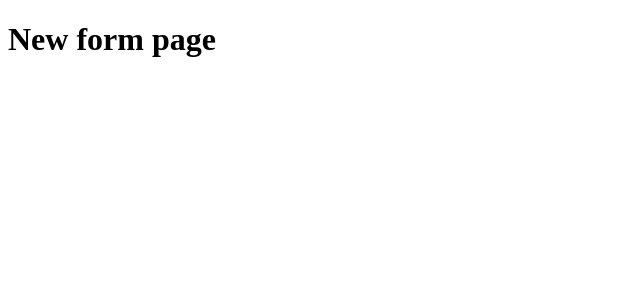
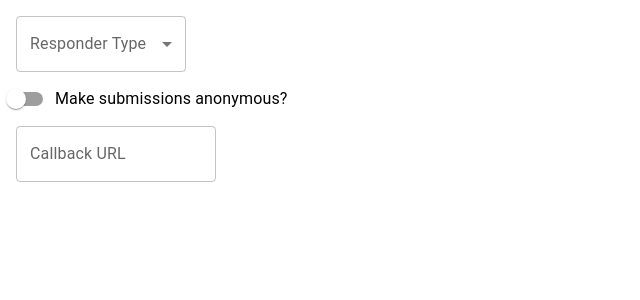
Before and after one commit to hack4impact-utk/internal-applications, a Next.js app in the folder apps/form-builder/: page /forms/create in a window 1280 px wide. Shown: the top 300 px of the page, without its empty margins (0-640 px from the left). Built offline with nearby package versions, Linux system fonts and the light colour scheme.

Commit message:
added form settings component to forms/create page

```diff
--- a/apps/form-builder/src/app/forms/create/page.tsx
+++ b/apps/form-builder/src/app/forms/create/page.tsx
@@ -1,3 +1,5 @@
+import FormSettings from '@/components/FormSettings';
+
 export default async function NewFormPage() {
-  return <h1>New form page</h1>;
+  return <FormSettings></FormSettings>;
 }
```
